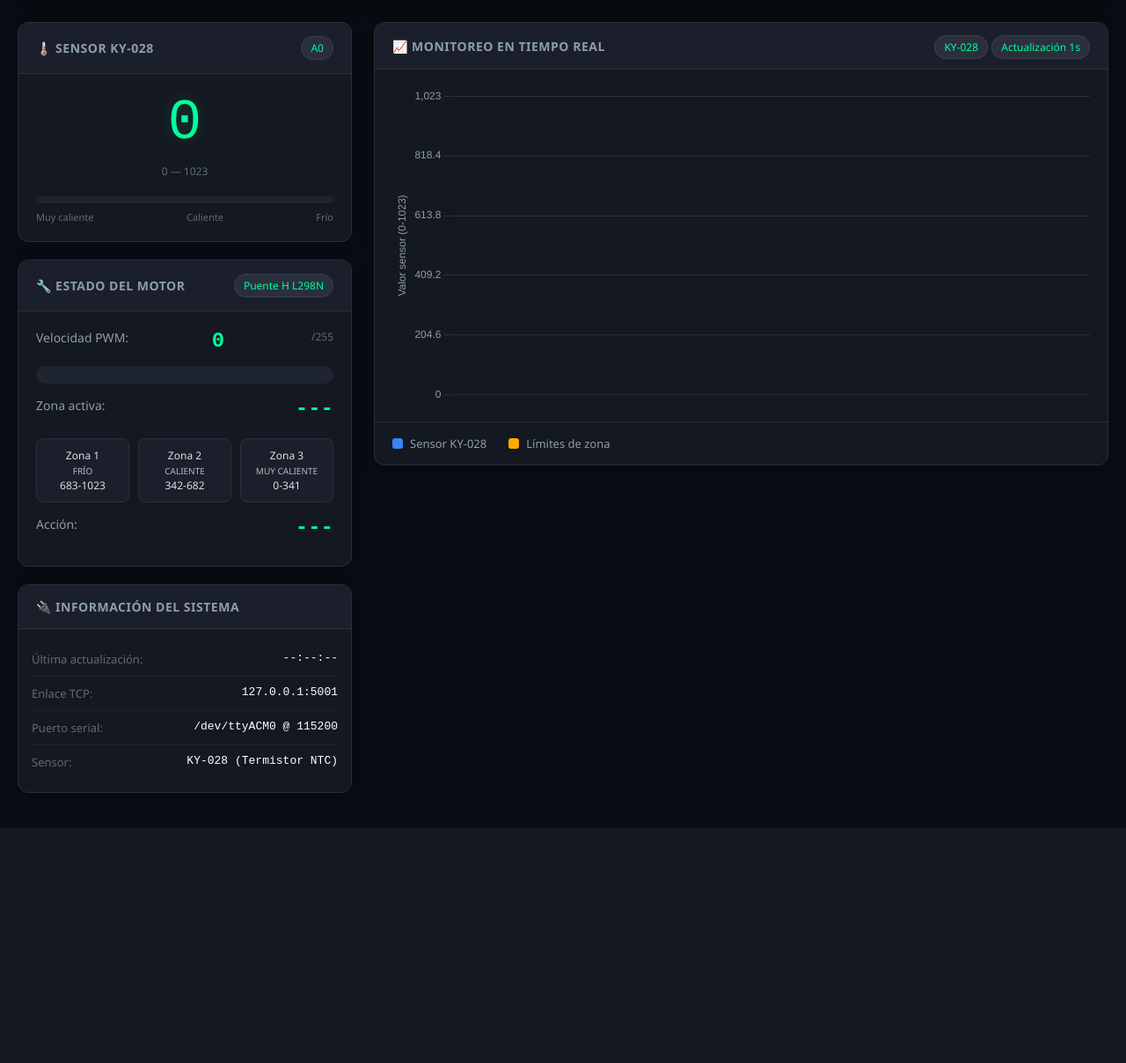
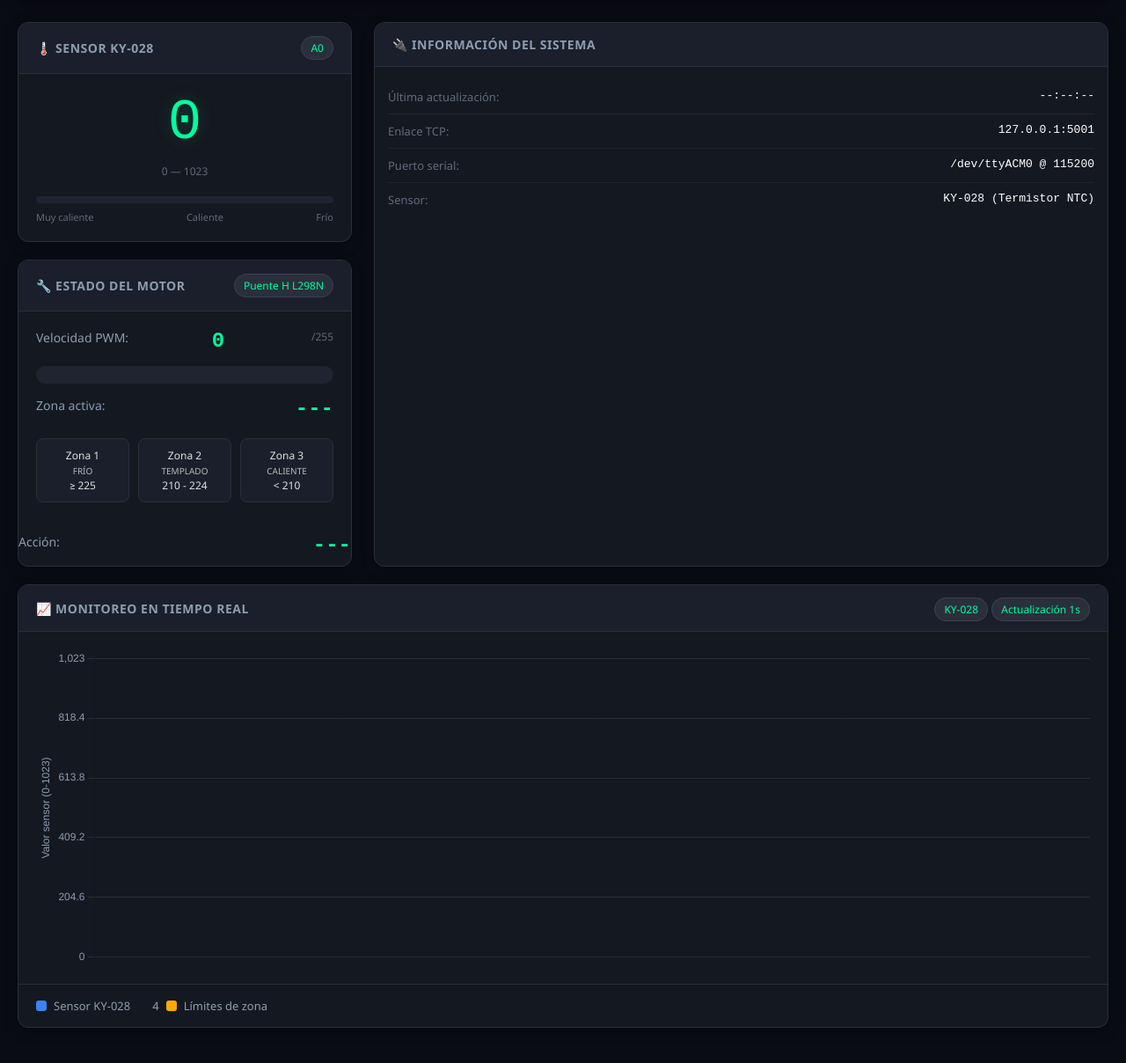
Before and after one commit to LenninMC/Ejemplo, a Flask app: page / in a window 1280 px wide. Shown: the part 89-1297 px from the top of the page at 88% size. Before the commit the page ends 1010 px from the top, so only its background shows below. Run offline with Flask 3, Linux system fonts and the light colour scheme; the visitor is signed in with stand-in values (Sample User, id 1); data that the repository does not hold is empty.

Commit message:
index.html

```diff
--- a/templates/index.html
+++ b/templates/index.html
@@ -63,9 +63,10 @@
                             <span class="motor-value" id="zona-activa">---</span>
                         </div>
                         <div class="zona-indicators">
-                            <div class="zona" id="zona-1">Zona 1<br><small>FRÍO</small><br>683-1023</div>
-                            <div class="zona" id="zona-2">Zona 2<br><small>CALIENTE</small><br>342-682</div>
-                            <div class="zona" id="zona-3">Zona 3<br><small>MUY CALIENTE</small><br>0-341</div>
+                            <div class="zona" id="zona-1">Zona 1<br><small>FRÍO</small><br>≥ 225</div>
+                            <div class="zona" id="zona-2">Zona 2<br><small>TEMPLADO</small><br>210 - 224</div>
+                            <div class="zona" id="zona-3">Zona 3<br><small>CALIENTE</small><br>&lt; 210</div>
+                        </div>
                         </div>
                         <div class="motor-info" style="margin-top: 15px;">
                             <span class="motor-label">Acción:</span>
@@ -118,7 +119,7 @@
                                 <span class="legend-color blue"></span> Sensor KY-028
                             </span>
                             <span class="legend-item">
-                                <span class="legend-color threshold"></span> Límites de zona
+                                4<span class="legend-color threshold"></span> Límites de zona
                             </span>
                         </div>
                     </div>
```
